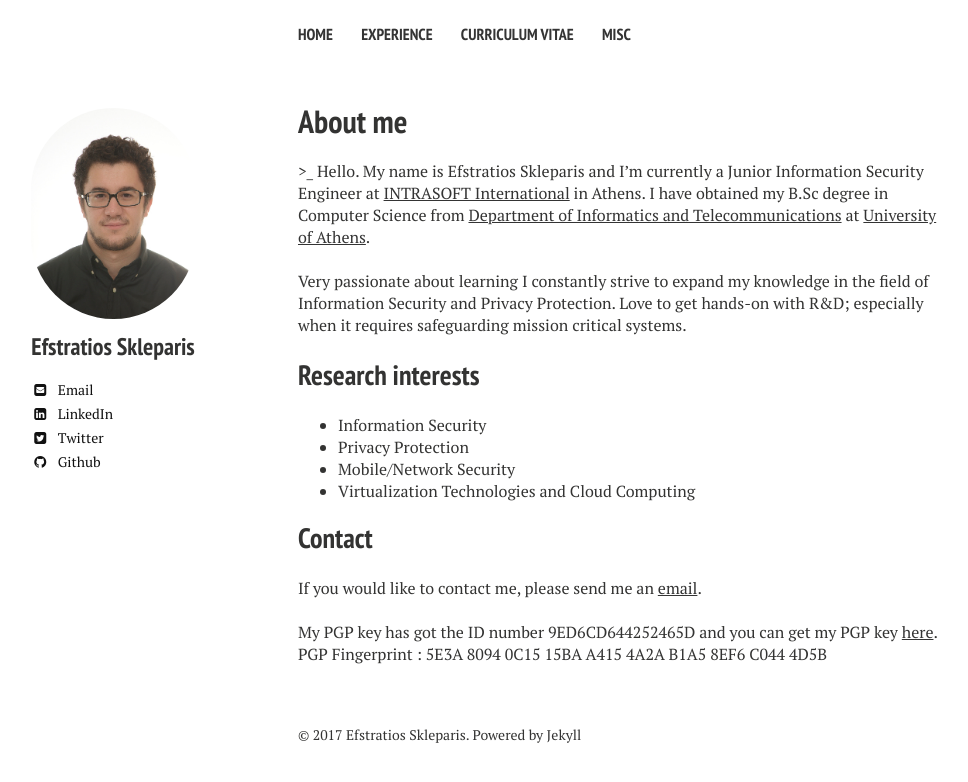
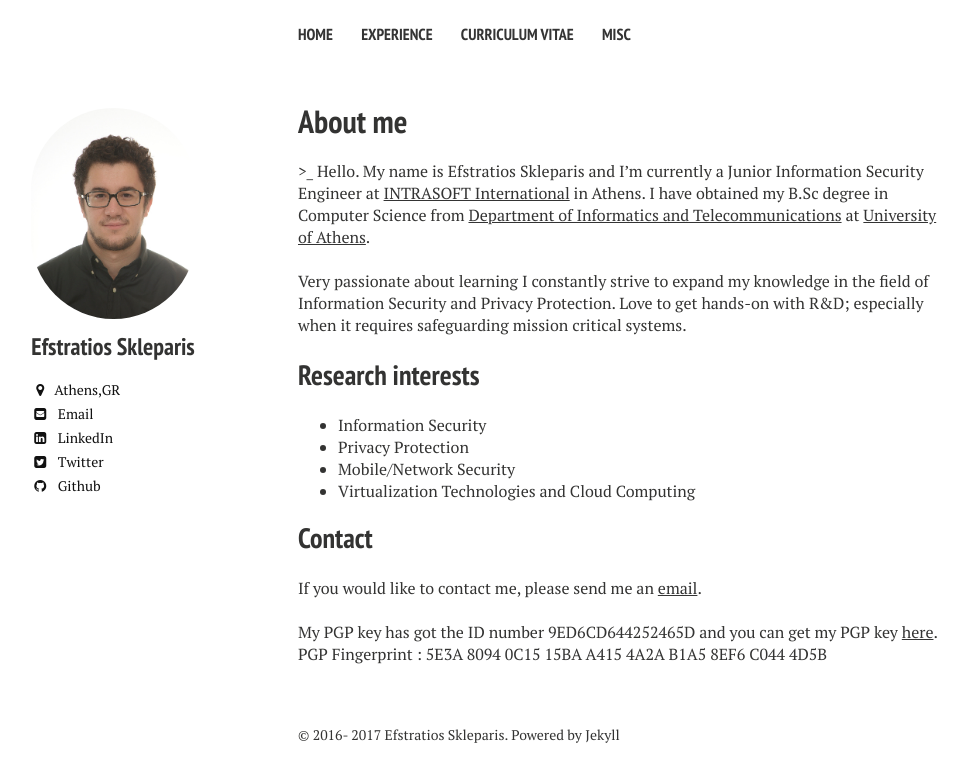
Before and after one commit to efstratios/efstratios.github.io, a Jekyll site: the page built from index.md, in a window 1280 px wide. Shown: the top 782 px of the page, without its empty margins (22-990 px from the left). Built offline with Jekyll 4.4.1, drawn with Linux system fonts in a browser that asks for light colours; nearby versions of some CDN libraries.

Commit message:
new location feature,time-update

```diff
--- a/_config.yml
+++ b/_config.yml
@@ -29,6 +29,7 @@ owner:
   name: Efstratios Skleparis
   avatar: bio-photo.jpg
   bio:
+  location: Athens,GR
   email: eskleparis@gmail.com
   twitter: efstrat1os
   github: efstratios
--- a/_includes/_author-bio.html
+++ b/_includes/_author-bio.html
@@ -12,6 +12,7 @@
 
   <h3 itemprop="name">{{ author.name }}</h3>
   <p>{{ author.bio }}</p>
+  {% if author.location %}<span class="author-social" itemprop="name" ><i class="fa fa-fw fa-map-marker" aria-hidden="true"></i>{{ author.location }}</span>{% endif %}
   {% if author.email %}<a href="mailto:{{ author.email }}" class="author-social" target="_blank"><i class="fa fa-fw fa-envelope-square"></i> Email</a>{% endif %}
   {% if author.linkedin %}<a href="http://linkedin.com/in/{{ author.linkedin }}" class="author-social" target="_blank"><i class="fa fa-fw fa-linkedin-square"></i> LinkedIn</a>{% endif %}
   {% if author.twitter %}<a href="http://twitter.com/{{ author.twitter }}" class="author-social" target="_blank"><i class="fa fa-fw fa-twitter-square"></i> Twitter</a>{% endif %}
--- a/_includes/_footer.html
+++ b/_includes/_footer.html
@@ -12,4 +12,4 @@
 </div><!-- /.google-ads -->
 {% endif %}
 
-<span>&copy; {{ site.time | date: '%Y' }} {{ site.owner.name }}. Powered by <a href="http://jekyllrb.com" rel="nofollow">Jekyll</a></span>
+<span>&copy; 2016- {{ site.time | date: '%Y' }} {{ site.owner.name }}. Powered by <a href="http://jekyllrb.com" rel="nofollow">Jekyll</a></span>
```
